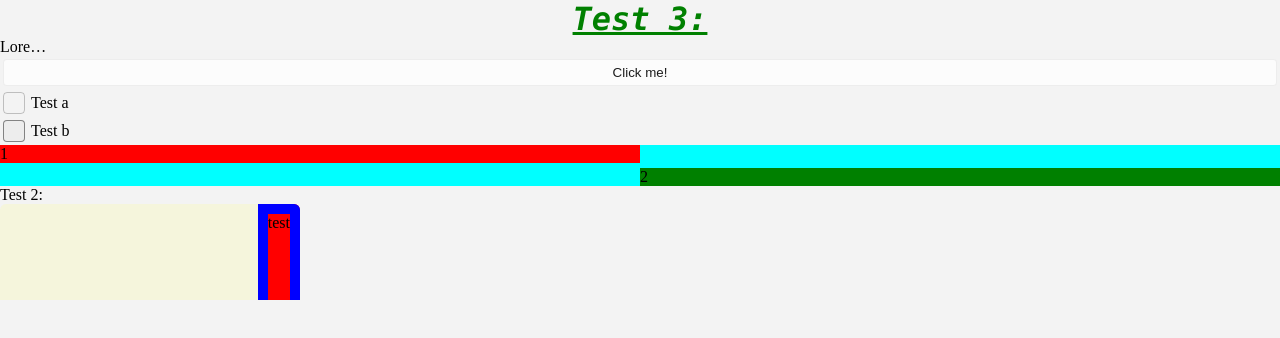
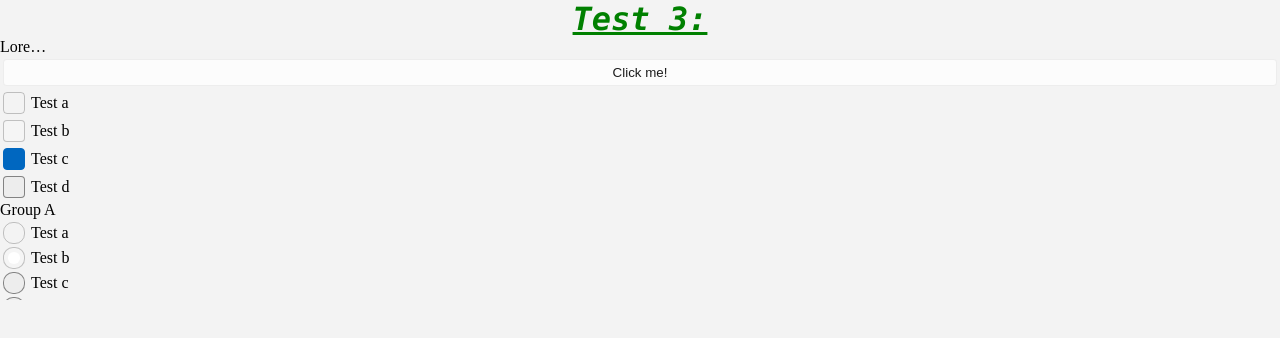
Before and after one commit to ecsanadi/xaml-ui, an Angular app: page / in a window 1280 px wide. Shown: the top 338 px of the page. Built offline with nearby package versions, Linux system fonts and the light colour scheme.

Commit message:
Added RadioButtonGroup

```diff
--- a/src/app/app.component.html
+++ b/src/app/app.component.html
@@ -15,7 +15,24 @@
     </Button>
 
     <CheckBox Margin="3px" [IsChecked]="false" [IsEnabled]="false">Test a</CheckBox>
-    <CheckBox Margin="3px">Test b</CheckBox>
+    <CheckBox Margin="3px" [IsChecked]="true" [IsEnabled]="false">Test b</CheckBox>
+    <CheckBox Margin="3px" [IsChecked]="true">Test c</CheckBox>
+    <CheckBox Margin="3px">Test d</CheckBox>
+
+    <TextBlock Text="Group A"/>
+    <RadioButtonGroup Spacing="3px" Padding="3px" (ValueChange)="onRadioButtonChange($event)">
+      <RadioButton [IsChecked]="false" [IsEnabled]="false">Test a</RadioButton>
+      <RadioButton [IsChecked]="true" [IsEnabled]="false">Test b</RadioButton>
+      <RadioButton>Test c</RadioButton>
+      <RadioButton>Test d</RadioButton>
+    </RadioButtonGroup>
+
+    <TextBlock Text="Group B"/>
+    <RadioButtonGroup Spacing="3px" Padding="3px" Value="B" (ValueChange)="onRadioButtonChange($event)">
+      <RadioButton Value="A">Test a</RadioButton>
+      <RadioButton Value="B">Test b</RadioButton>
+      <RadioButton Value="C">Test c</RadioButton>
+    </RadioButtonGroup>
 
     <Grid ColumnDefinitions="1fr 1fr" RowDefinitions="1fr 1fr" Orientation="Horizontal" RowSpacing="5px"
       Background="Aqua">
--- a/src/app/app.component.ts
+++ b/src/app/app.component.ts
@@ -8,13 +8,18 @@ import { TextBlock } from './indicators/TextBlock';
 import { Button } from "./inputs/Button";
 import { CheckBox } from './inputs/CheckBox';
 import { ToolTipService } from './layout/ToolTipService';
+import { RadioButton, RadioButtonGroup } from './inputs/RadioButton';
 
 @Component({
   selector: 'app-root',
   templateUrl: './app.component.html',
   styleUrl: './app.component.scss',
-  imports: [Border, StackPanel, Grid, Button, ScrollViewer, XamlRoot, TextBlock, Button, CheckBox, ToolTipService]
+  imports: [Border, StackPanel, Grid, Button, ScrollViewer, XamlRoot, TextBlock, Button, CheckBox, ToolTipService, RadioButton, RadioButtonGroup]
 })
 export class AppComponent {
   title = 'xaml-ui';
+
+  onRadioButtonChange(value: any) {
+    console.log(value);
+  }
 }
--- a/src/app/inputs/CheckBox.ts
+++ b/src/app/inputs/CheckBox.ts
@@ -1,6 +1,5 @@
 import { Component, EventEmitter, Input, Output } from "@angular/core";
 import { Border } from "../layout/Border";
-import { FormsModule } from "@angular/forms";
 
 @Component({
   selector: 'CheckBox',
--- /dev/null
+++ b/src/app/inputs/RadioButton.scss
@@ -0,0 +1,139 @@
+@use 'Common.scss' as common;
+
+.container {
+  display: grid;
+  grid-template-columns: auto 1fr;
+  column-gap: 6px;
+}
+
+input {
+  display: none;
+}
+
+input[type="radio"]:checked + .radioButton > .circle {
+  display: grid;
+}
+
+input[type="radio"]:not(:checked):not(:hover):not(:active):not(:disabled) + .radioButton {
+  background-color: common.$ControlAltFillColorSecondaryLight;
+  border-color: common.$ControlStrongStrokeColorDefaultLight;
+
+  @media (prefers-color-scheme: dark) {
+    background-color: common.$ControlAltFillColorSecondaryDark;
+    border-color: common.$ControlStrongStrokeColorDefaultDark;
+  }
+}
+
+input[type="radio"]:not(:checked):hover:not(:active):not(:disabled) + .radioButton {
+  background-color: common.$ControlAltFillColorTertiaryLight;
+  border-color: common.$ControlStrongStrokeColorDefaultLight;
+
+  @media (prefers-color-scheme: dark) {
+    background-color: common.$ControlAltFillColorTertiaryDark;
+    border-color: common.$ControlStrongStrokeColorDefaultDark;
+  }
+}
+
+input[type="radio"]:not(:checked):active + .radioButton {
+  background-color: common.$SubtleFillColorTransparentLight;
+  border-color: common.$ControlStrongStrokeColorDisabledLight;
+
+  @media (prefers-color-scheme: dark) {
+    background-color: common.$SubtleFillColorTransparentDark;
+    border-color: common.$ControlStrongStrokeColorDisabledDark;
+  }
+}
+
+input[type="radio"]:checked:not(:hover):not(:disabled) + .radioButton {
+  background-color: common.$AccentFillColorDefaultLight;
+  border-color: common.$AccentFillColorDefaultLight;
+
+  @media (prefers-color-scheme: dark) {
+    background-color: common.$AccentFillColorDefaultDark;
+    border-color: common.$AccentFillColorDefaultDark;
+  }
+}
+
+input[type="radio"]:checked:hover:not(:disabled) + .radioButton {
+  background-color: common.$AccentFillColorSecondaryColorLight;
+  border-color: common.$AccentFillColorSecondaryColorLight;
+
+  @media (prefers-color-scheme: dark) {
+    background-color: common.$AccentFillColorSecondaryColorDark;
+    border-color: common.$AccentFillColorSecondaryColorDark;
+  }
+}
+
+input[type="radio"]:checked:active:not(:disabled) + .radioButton {
+  background-color: common.$AccentFillColorTertiaryColorLight;
+  border-color: common.$AccentFillColorTertiaryColorLight;
+
+  & > .circle {
+    background-color: common.$TextOnAccentFillColorSecondaryLight;
+  }
+
+  @media (prefers-color-scheme: dark) {
+    background-color: common.$AccentFillColorTertiaryColorDark;
+    border-color: common.$AccentFillColorTertiaryColorDark;
+
+    & > .circle {
+      background-color: common.$TextOnAccentFillColorSecondaryDark;
+    }
+  }
+}
+
+input[type="radio"]:not(:checked):disabled + .radioButton {
+  background-color: common.$ControlAltFillColorDisabledLight;
+  border-color: common.$ControlStrongStrokeColorDisabledLight;
+
+  @media (prefers-color-scheme: dark) {
+    background-color: common.$ControlAltFillColorDisabledDark;
+    border-color: common.$ControlStrongStrokeColorDisabledDark;
+  }
+}
+
+
+input[type="radio"]:checked:disabled + .radioButton {
+  background-color: common.$AccentFillColorDisabledLight;
+  border-color: common.$ControlStrongStrokeColorDisabledLight;
+
+  & > .circle {
+    background-color: common.$TextOnAccentFillColorDisabledLight;
+  }
+
+  @media (prefers-color-scheme: dark) {
+    background-color: common.$AccentFillColorDisabledDark;
+    border-color: common.$ControlStrongStrokeColorDisabledDark;
+
+    & > .circle {
+      background-color: common.$TextOnAccentFillColorDisabledDark;
+    }
+  }
+}
+
+.radioButton {
+  display: grid;
+  width: 20px;
+  height: 20px;
+  border-radius: 10px;
+  border-style: solid;
+  border-width: common.$ControlBorderThickness;
+}
+
+.circle {
+  display: none;
+  width: 12px;
+  height: 12px;
+  border-radius: 6px;
+  align-self: center;
+  justify-self: center;
+  background-color: common.$TextOnAccentFillColorPrimaryLight;
+
+  @media (prefers-color-scheme: dark) {
+    background-color: common.$TextOnAccentFillColorPrimaryDark;
+  }
+}
+
+.content {
+  align-self: center;
+}
--- /dev/null
+++ b/src/app/inputs/RadioButton.ts
@@ -0,0 +1,83 @@
+import { AfterContentInit, Component, ContentChildren, EventEmitter, Input, Output, QueryList } from "@angular/core";
+import { Border } from "../layout/Border";
+import { StackPanel } from "../layout/StackPanel";
+
+@Component({
+  selector: 'RadioButton',
+  template: `<label class="container">
+    <input type="radio" [name]="Group" [value]="Value" [checked]="IsChecked" (change)="onIsCheckedChange($event)" [disabled]="!IsEnabled">
+    <div class="radioButton">
+      <div class="circle"></div>
+    </div>
+    <div class="content">
+      <ng-content/>
+    </div>
+  </label>`,
+  styleUrl: 'RadioButton.scss'
+})
+export class RadioButton extends Border {
+  @Input() IsEnabled = true;
+
+  @Input() IsChecked = false;
+  @Output() IsCheckedChange = new EventEmitter<boolean>();
+
+  @Input() Group = "";
+  @Input() Value: any;
+
+  onIsCheckedChange(event: Event) {
+    this.IsChecked = ((event.target) as HTMLInputElement).checked;
+    this.IsCheckedChange.emit(this.IsChecked);
+  }
+}
+
+@Component({
+  selector: 'RadioButtonGroup',
+  template: `<ng-container><ng-content/></ng-container>`,
+  styles: `:host {
+    display: flex;
+  }`
+})
+export class RadioButtonGroup extends StackPanel implements AfterContentInit {
+  private _value: any;
+
+  @Input()
+  set Value(value: any) {
+    if (this._children) {
+      for (let item of this._children) {
+        if (item.Value = value) {
+          item.IsChecked = true;
+          break;
+        }
+      }
+    } else {
+      this._value = value;
+    }
+  }
+
+  get Value() {
+    return this._value;
+  }
+
+  @Output() ValueChange = new EventEmitter<boolean>();
+
+  @ContentChildren(RadioButton)
+  private _children!: QueryList<RadioButton>;
+
+  private static _nextId = 1;
+  private readonly _id = RadioButtonGroup._nextId++;
+
+  ngAfterContentInit() {
+    let index = 0;
+    for (let item of this._children.toArray()) {
+      item.Group = 'xaml-radio-group-' + this._id;
+
+      if (item.Value === undefined) item.Value = index++;
+      if (item.Value === this.Value) item.IsChecked = true;
+
+      item.IsCheckedChange.subscribe(p => {
+        this.Value = item.Value;
+        this.ValueChange.emit(item.Value);
+      });
+    }
+  }
+}
```
